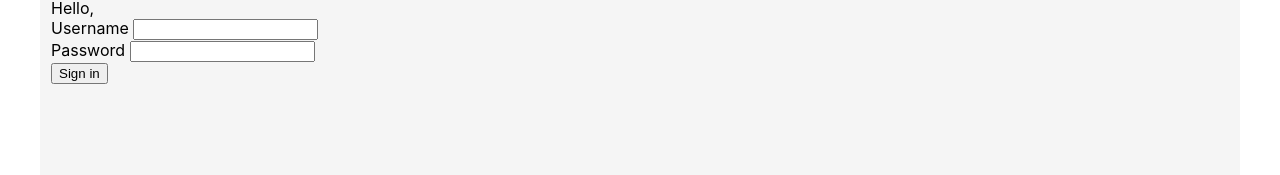
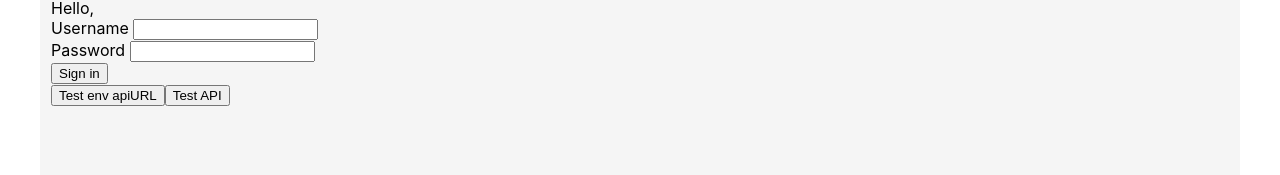
Before and after one commit to ignitewtk/Mall, a React (Create React App) app: page /login in a window 1280 px wide. Shown: the part 123-298 px from the top of the page. Built offline with nearby package versions, Linux system fonts and the light colour scheme; no server answers.

Commit message:
<dev>: add test api request in login

```diff
--- a/src/components/login/index.tsx
+++ b/src/components/login/index.tsx
@@ -2,6 +2,7 @@ import React, { FormEvent } from 'react'
 import { useDocumentTitle } from '../../utils'
 import { AuthForm, useAuth } from '../../context'
 import { handleUserResponse } from '../../auth-provider'
+import { response } from 'msw'
 
 const apiUrl = process.env.REACT_APP_API_URL
 
@@ -28,6 +29,21 @@ export const LoginView = () => {
                 </div>
                 <button type={"submit"}> Sign in </button>
             </form>
+            <button onClick={() => {
+                fetch(`https://mallts-lnx.azurewebsites.net/login/webapp/page2`).then(async response => {
+                    if(response.ok) {
+                        console.log(await response.json())
+                    }
+                })
+            }}> Test env apiURL </button>
+
+            <button onClick={() => {
+                fetch(`${apiUrl}/login/webapp/page2`).then(async response => {
+                    if(response.ok) {
+                        console.log(await response.json())
+                    }
+                })
+            }}> Test API </button>
         </>
     )
 }
```
